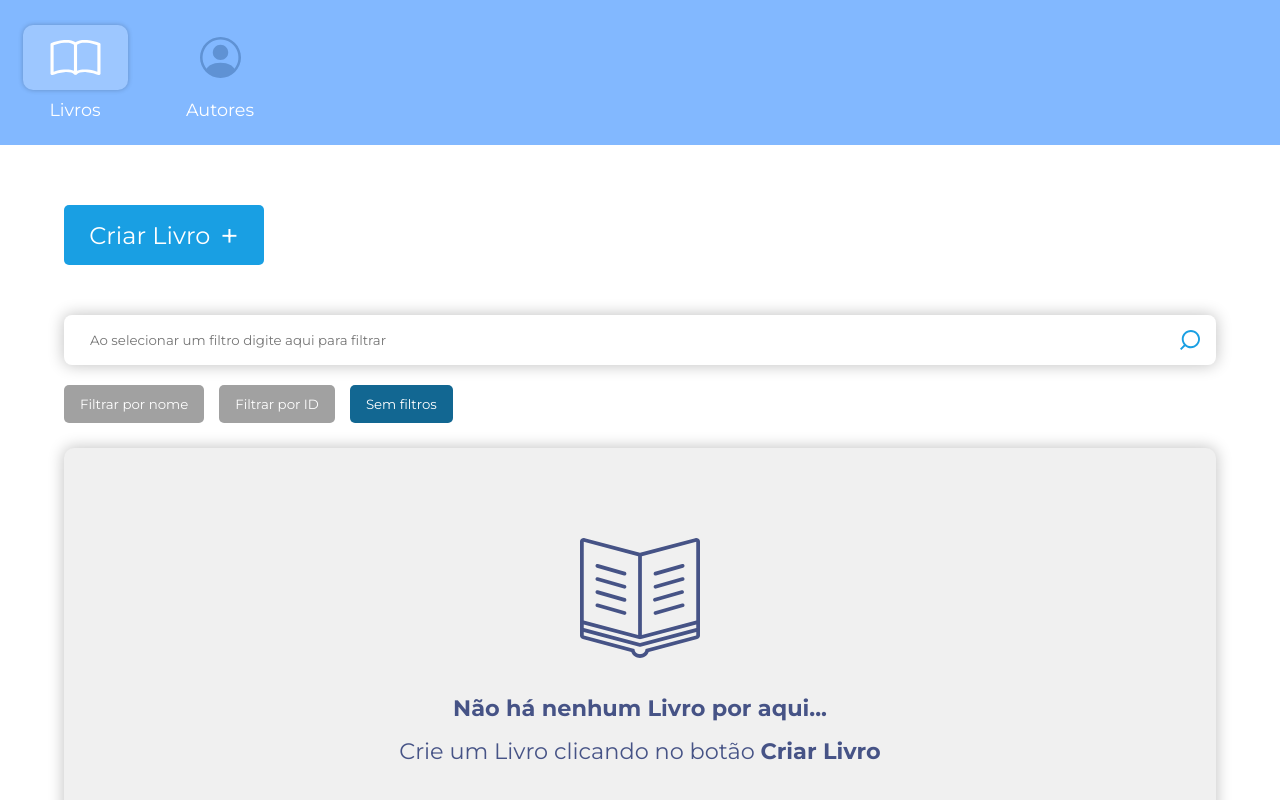
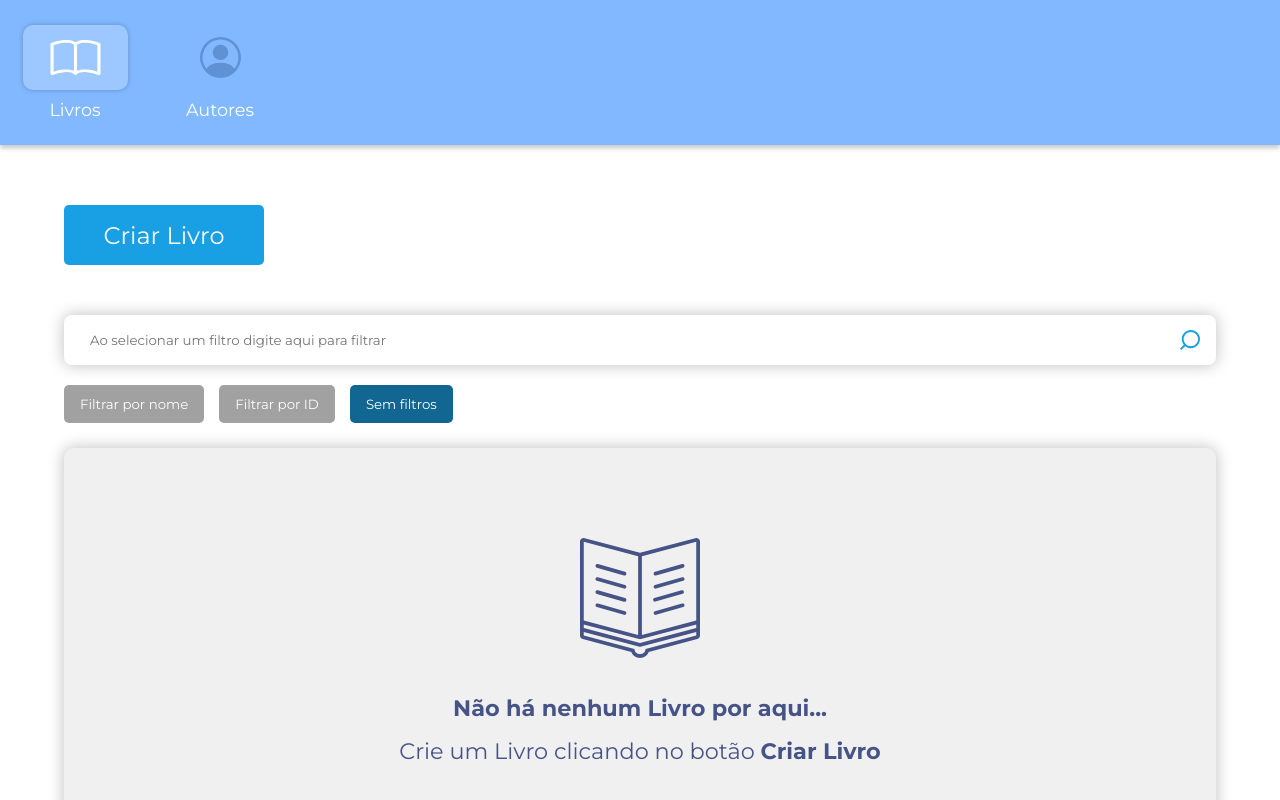
Before and after one commit to VitorRamires/Book-manager, a React (Vite) app: page / in a window 1280 px wide. Shown: the top 800 px of the page. Built offline with nearby package versions, Linux system fonts and the light colour scheme.

Commit message:
add: filters on createPortal

```diff
--- a/src/components/Table.jsx
+++ b/src/components/Table.jsx
@@ -1,7 +1,11 @@
 import { useContext, useState } from "react";
 import PropTypes from "prop-types";
 import { Message } from "../components/messages/messages.jsx";
-import { TableBox, TableWrapper, SortButton } from "../components/styles/tables.js";
+import {
+  TableBox,
+  TableWrapper,
+  SortButton,
+} from "../components/styles/tables.js";
 import { Filters } from "./filters.jsx";
 import { CreateGlobalContext } from "../context/globalContextBooks.jsx";
 import { CreateGlobalAuthors } from "../context/globalContextAuthors.jsx";
@@ -27,6 +31,7 @@ export function Table({
   message,
   name,
   id,
+  headRef,
 }) {
   const { setBooks } = useContext(CreateGlobalContext);
   const { setAuthors } = useContext(CreateGlobalAuthors);
@@ -98,6 +103,7 @@ export function Table({
         id={id}
         inputText={inputText}
         message={message}
+        headRef={headRef}
       />
 
       <TableWrapper>
@@ -124,7 +130,10 @@ export function Table({
         )}
       </TableWrapper>
 
-      <SortButton onClick={() => handleSort(name)}>Ordenar {message} por : <strong>{sortDirection === "asc" ? "A-Z" : "Z-A"}</strong> </SortButton>
+      <SortButton onClick={() => handleSort(name)}>
+        Ordenar {message} por :{" "}
+        <strong>{sortDirection === "asc" ? "A-Z" : "Z-A"}</strong>{" "}
+      </SortButton>
     </>
   );
 }
@@ -137,4 +146,7 @@ Table.propTypes = {
   message: PropTypes.string.isRequired,
   name: PropTypes.string.isRequired,
   id: PropTypes.string.isRequired,
+  headRef: PropTypes.shape({
+    current: PropTypes.any,
+  }),
 };
--- a/src/components/authors/authors.jsx
+++ b/src/components/authors/authors.jsx
@@ -1,4 +1,4 @@
-import { useContext } from "react";
+import { useContext, useRef } from "react";
 import { CreateGlobalAuthors } from "../../context/globalContextAuthors.jsx";
 import { Author } from "./author.jsx";
 import { Center } from "../../global.js";
@@ -28,6 +28,7 @@ export function Authors() {
     setAuthorNotExistMessage,
   } = useContext(CreateGlobalAuthors);
   const { handleSubmit, register } = formMethods;
+  const headRef = useRef()
 
   /**
    * Function to reset the form
@@ -40,9 +41,10 @@ export function Authors() {
   return (
     <Center>
       <Dialog.Root>
-        <DialogTrigger onClick={resetForm}>
-          Criar Autor <span>+</span>
-        </DialogTrigger>
+        <div className="head" ref={headRef}>
+          <DialogTrigger onClick={resetForm}>Criar Autor</DialogTrigger>
+        </div>
+
         <DialogOverlay>
           <ModalBox>
             <Dialog.Title>Crie seu autor</Dialog.Title>
@@ -86,6 +88,7 @@ export function Authors() {
         message={"Autor"}
         name={"author"}
         id={"authorId"}
+        headRef={headRef}
       />
     </Center>
   );
--- a/src/components/books/books.jsx
+++ b/src/components/books/books.jsx
@@ -1,4 +1,4 @@
-import { useContext } from "react";
+import { useContext, useRef } from "react";
 import { CreateGlobalContext } from "../../context/globalContextBooks.jsx";
 import { CreateGlobalAuthors } from "../../context/globalContextAuthors.jsx";
 import { Table } from "../Table.jsx";
@@ -20,6 +20,7 @@ export function Books() {
     useContext(CreateGlobalContext);
   const { authors } = useContext(CreateGlobalAuthors);
   const { handleSubmit, register } = formMethods;
+  const headRef = useRef()
 
   /**
    * Function to reset the form
@@ -31,9 +32,9 @@ export function Books() {
   return (
     <Center>
       <Dialog.Root>
-        <DialogTrigger onClick={resetForm}>
-          Criar Livro <span>+</span>
-        </DialogTrigger>
+        <div className="head" ref={headRef}>
+          <DialogTrigger onClick={resetForm}>Criar Livro</DialogTrigger>
+        </div>
 
         <DialogOverlay>
           <ModalBox>
@@ -99,6 +100,7 @@ export function Books() {
         message={"Livro"}
         name={"name"}
         id={"id"}
+        headRef={headRef}
       />
     </Center>
   );
--- a/src/components/filters.jsx
+++ b/src/components/filters.jsx
@@ -4,8 +4,8 @@ import {
 } from "../components/styles/tables.js";
 import lupa from "../img/lupa.svg";
 import PropTypes from "prop-types";
-import { useRef } from "react";
-
+import { useEffect, useRef, useState } from "react";
+import { createPortal } from "react-dom";
 
 /**
  * Component to display input and buttons filters
@@ -27,8 +27,10 @@ export function Filters({
   name,
   handleFilter,
   id,
+  headRef,
 }) {
   const inputRef = useRef(null);
+  const [target, setTarget] = useState();
 
   /**
    * Function to focus when click on button filter
@@ -36,6 +38,7 @@ export function Filters({
    * @param {string} filterOption
    * @return {void}
    */
+
   const handleFilterClick = (filterOption) => {
     handleFilter(filterOption);
     if (inputRef.current) {
@@ -43,8 +46,20 @@ export function Filters({
     }
   };
 
+  // Render the filter elements on another div if itself exist
+  useEffect(() => {
+    if (headRef?.current) {
+      setTarget(headRef.current);
+    }
+  }, [headRef]);
+
+  if (!target) return null;
+
+
   return (
     <>
+      {createPortal(
+        <div className="filters">
           <InputFilter className="filter-info">
             <input
               type="text"
@@ -79,6 +94,9 @@ export function Filters({
               Sem filtros
             </button>
           </ButtonsFilterWrapper>
+        </div>,
+        document.querySelector(".head")
+      )}
     </>
   );
 }
@@ -92,4 +110,7 @@ Filters.propTypes = {
   handleFilter: PropTypes.func.isRequired,
   id: PropTypes.oneOfType([PropTypes.string, PropTypes.number]).isRequired,
   message: PropTypes.string.isRequired,
+  headRef: PropTypes.shape({
+    current: PropTypes.any,
+  }),
 };
--- a/src/components/styles/header.js
+++ b/src/components/styles/header.js
@@ -12,6 +12,7 @@ export const NavHeader = styled.nav`
   display: flex;
   align-items: center;
   justify-content: space-between;
+  box-shadow: 0 3px 5px 0 #0000003b;
 
   @media screen and (max-width: 885px) {
     flex-direction: column-reverse;
--- a/src/components/styles/tables.js
+++ b/src/components/styles/tables.js
@@ -88,7 +88,7 @@ export const ModalActions = styled.div`
 export const TableWrapper = styled.div`
   width: 100%;
   overflow-x: auto;
-  height: 420px;
+  height: 620px;
   padding: 30px;
   background-color: #f0f0f0;
   box-shadow: 0 0 15px 1px #0000003b;
@@ -118,6 +118,7 @@ export const TableBox = styled.table`
 
   tr {
     width: 100%;
+    font-size: 0.9rem;
   }
 
   tbody {
@@ -137,7 +138,7 @@ export const TableBox = styled.table`
   }
 
   td {
-    padding: 15px;
+    padding: 10px;
     position: relative;
   }
 `;
```
Lines whose indentation alone changed are shown as unchanged.
